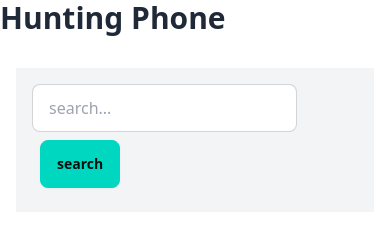
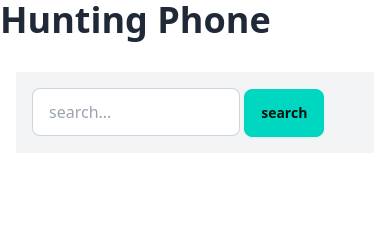
Before and after one commit to jaheda8256/phone-hunter, a plain HTML site: page index.html in a window 390 px wide. Drawn offline with nearby package versions, Linux system fonts and the light colour scheme.

Commit message:
added new class

```diff
--- a/index.html
+++ b/index.html
@@ -9,12 +9,12 @@
 </head>
 <body>
     <header>
-        <h2 class="lg:text-6xl text-3xl font-bold">Hunting Phone</h2>
+        <h2 class="lg:text-6xl text-4xl font-bold">Hunting Phone</h2>
     </header>
     <main class="container mx-auto mt-8">
         <section class="bg-gray-100 p-4 m-4">
-            <input id="search-field" type="text" placeholder="search..." class="input input-bordered lg:w-full lg:max-w-xs" />
-            <button onclick="handleSearch()" class="btn btn-accent m-2">search</button>
+            <input id="search-field" type="text" placeholder="search..." class="input input-bordered w-52 lg:w-full lg:max-w-xs" />
+            <button onclick="handleSearch()" class="btn btn-accent lg:m-2">search</button>
             <!-- another search field -->
             <!-- <input id="search-field2" type="text" placeholder="search here" class="input input-bordered w-full max-w-xs" />
             <button onclick="handleSearch2()" class="btn btn-primary">Search</button> -->
```
